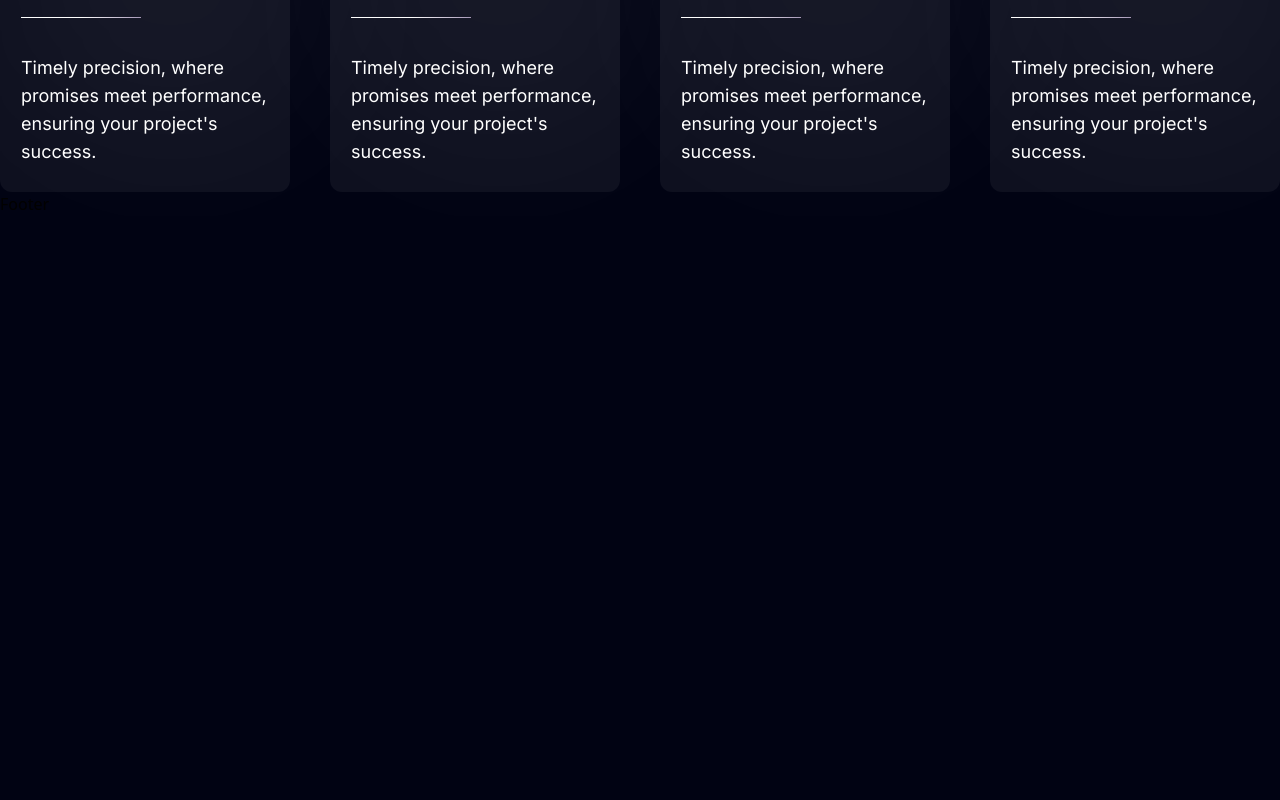
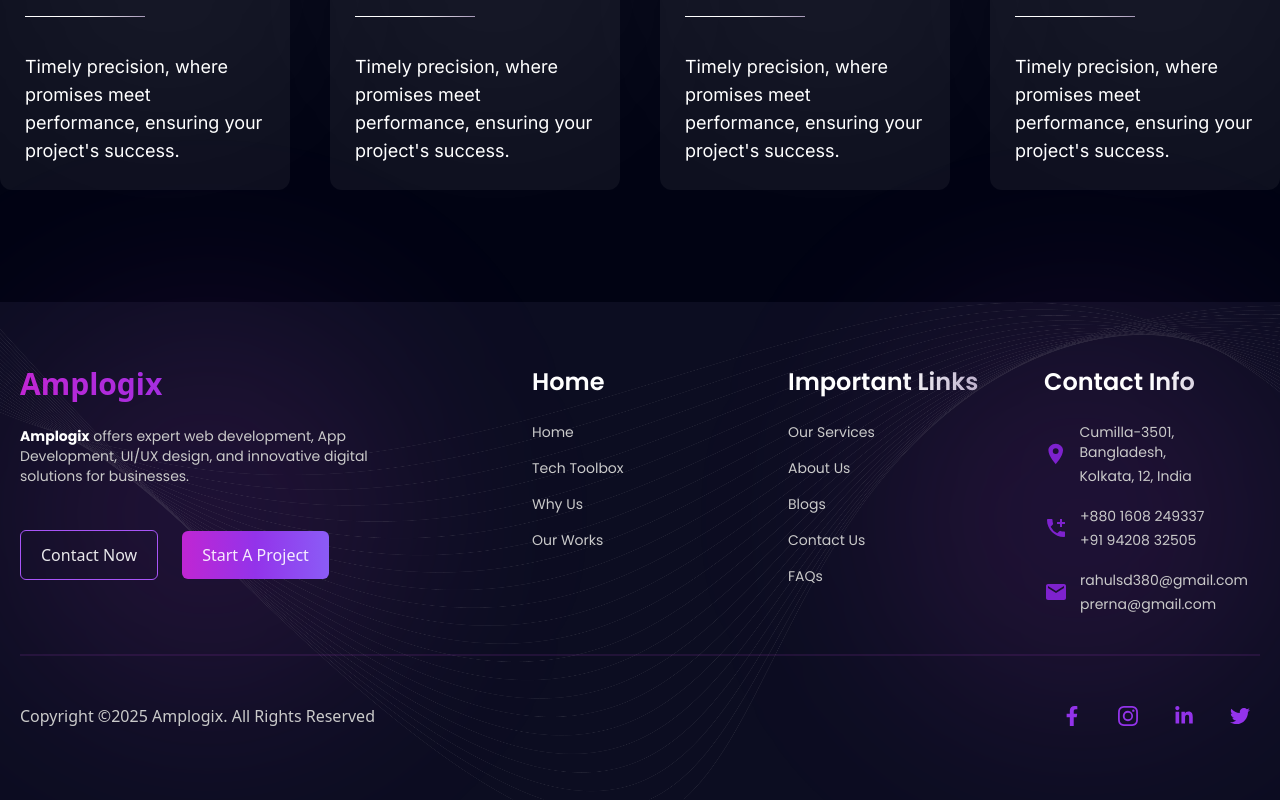
Before and after one commit to rahulsd380/Portfolio-Client, a Next.js app: page / in a window 1280 px wide. Shown: the part 1673-2473 px from the top of the page. Before the commit the page ends 1889 px from the top, so only its background shows below. Built offline with nearby package versions, Linux system fonts and the light colour scheme.

Commit message:
Added why choose us section aded footer

```diff
--- a/src/Components/Home/Hero/Hero.tsx
+++ b/src/Components/Home/Hero/Hero.tsx
@@ -13,7 +13,7 @@ const Hero = () => {
       />
       <h1 className="font-Poppins font-extrabold text-[86px] 2xl:text-[100px] text-white text-center max-w-[1300px] z-10 mx-auto">
         Empowering{" "}
-        <span className="bg-gradient-to-r from-fuchsia-600 via-purple-600 to-violet-400 bg-clip-text text-transparent">
+        <span className="bg-gradient-to-r from-fuchsia-600 via-purple-500 to-violet-300 bg-clip-text text-transparent">
           Your Success
         </span>{" "}
         through Technology
--- a/src/Components/Home/TechToolBox/TechToolBox.tsx
+++ b/src/Components/Home/TechToolBox/TechToolBox.tsx
@@ -83,7 +83,7 @@ const TechToolBox = () => {
   ];
 
   return (
-    <div className="mt-28 bg-[#0C0D21] px-5 py-16 relative">
+    <div id="tech-toolbox" className="mt-28 bg-[#0C0D21] px-5 py-16 relative">
       <div className="hidden lg:block size-[400px] rounded-full bg-primary-20/10 bg-opacity-30 blur-[100px] absolute top-[50px] left-2"></div>
       <div className="hidden lg:block size-[400px] rounded-full bg-primary-20/10 bg-opacity-30 blur-[100px] absolute top-4 right-0"></div>
       <Container>
--- a/src/Components/Home/WhyChooseUs/WhyChooseUs.tsx
+++ b/src/Components/Home/WhyChooseUs/WhyChooseUs.tsx
@@ -7,7 +7,7 @@ import WhyChooseUsCard from "./WhyChooseUsCard";
 const WhyChooseUs = () => {
   return (
     <Container>
-      <div className="mt-24 flex flex-col gap-[64px]">
+      <div id="why-us" className="mt-24 flex flex-col gap-[64px]">
         <Heading
           alignment="center"
           heading="Why Choose Us?"
--- a/src/Components/Home/WhyChooseUs/WhyChooseUsCard.tsx
+++ b/src/Components/Home/WhyChooseUs/WhyChooseUsCard.tsx
@@ -13,8 +13,8 @@ const WhyChooseUsCard: React.FC<TWhyChooseUsCard> = ({
   description,
 }) => {
   return (
-    <div className="bg-neutral-20 px-5 py-[25px] rounded-xl border border-transparent hover:border-purple-700 transition-all duration-300 relative group">
-      <div className="hidden lg:block size-[300px] rounded-full bg-neutral-20 group-hover:bg-primary-20/20 bg-opacity-30 blur-[100px] absolute top-2"></div>
+    <div className="bg-neutral-20 p-6 rounded-xl border border-transparent hover:border-purple-700 transition-all duration-300 relative group">
+      <div className="hidden lg:block size-[280px] rounded-full bg-neutral-20 group-hover:bg-primary-20/20 bg-opacity-30 blur-[100px] absolute top-2"></div>
       <Image src={icon} alt="on time delivery icon" className="size-[54px]" />
       <div className="flex flex-col gap-9 mt-12">
         <h1 className="bg-text-gradient bg-clip-text text-transparent text-2xl font-semibold font-Poppins">
--- a/src/Components/Shared/Footer/Footer.tsx
+++ b/src/Components/Shared/Footer/Footer.tsx
@@ -1,11 +1,236 @@
-
+"use client";
+import { IMAGES } from "@/assets";
+import Container from "@/Components/Reusable/Container/Container";
+import Image from "next/image";
+import Link from "next/link";
+import { BsInstagram } from "react-icons/bs";
+import { FaFacebookF, FaLinkedinIn, FaTwitter } from "react-icons/fa";
+import { IoLocationSharp } from "react-icons/io5";
+import { MdAddCall, MdEmail } from "react-icons/md";
 
 const Footer = () => {
-    return (
-        <div>
-            Footer
-        </div>
-    );
+  const homeLinks = [
+    {
+      label: "Home",
+      action: () => {
+        // router.push("/");
+        const homeSection = document.getElementById("home");
+        homeSection?.scrollIntoView({ behavior: "smooth" });
+      },
+    },
+    {
+      label: "Tech Toolbox",
+      action: () => {
+        // router.push("/");
+        const toolboxSection = document.getElementById("tech-toolbox");
+        toolboxSection?.scrollIntoView({ behavior: "smooth" });
+      },
+    },
+    {
+      label: "Why Us",
+      action: () => {
+        // router.push("/");
+        const whyUsSection = document.getElementById("why-us");
+        whyUsSection?.scrollIntoView({ behavior: "smooth" });
+      },
+    },
+    {
+      label: "Our Works",
+      action: () => {
+        // router.push("/");
+        const whyUsSection = document.getElementById("our-works");
+        whyUsSection?.scrollIntoView({ behavior: "smooth" });
+      },
+    },
+  ];
+
+  const importantLinks = [
+    {
+      label: "Our Services",
+      path: "/our-services",
+    },
+    {
+      label: "About Us",
+      path: "/about-us",
+    },
+    {
+      label: "Blogs",
+      path: "/blogs",
+    },
+    {
+      label: "Contact Us",
+      path: "/contact-us",
+    },
+    {
+      label: "FAQs",
+      path: "/faqs",
+    },
+  ];
+
+  const socialLinks = [
+    {
+      icon: <FaFacebookF />,
+      href: "#",
+    },
+    {
+      icon: <BsInstagram />,
+      href: "#",
+    },
+    {
+      icon: <FaLinkedinIn />,
+      href: "#",
+    },
+    {
+      icon: <FaTwitter />,
+      href: "#",
+    },
+  ];
+
+  const titleStyle =
+    "bg-text-gradient bg-clip-text text-transparent text-2xl font-semibold font-Poppins";
+
+  return (
+    <div className="mt-28 bg-[#0C0D21] px-5 py-16 relative">
+      <div className="z-20">
+        <Container>
+          <div className="hidden lg:block size-[400px] rounded-full bg-primary-20/10 bg-opacity-30 blur-[100px] absolute top-3 left-2 z-0"></div>
+          <div className="hidden lg:block size-[400px] rounded-full bg-primary-20/10 bg-opacity-30 blur-[100px] absolute top-4 right-0 z-0"></div>
+          <div className="grid grid-cols-1 md:grid-cols-2 lg:grid-cols-3 xl:grid-cols-5 gap-10 z-20 relative">
+            {/* Company info */}
+            <div className="flex flex-col gap-6 col-span-1 xl:col-span-2">
+              <Link
+                href="/"
+                className="text-3xl font-semibold bg-gradient-to-r from-fuchsia-600 via-purple-600 to-violet-500 bg-clip-text text-transparent"
+              >
+                Amplogix
+              </Link>
+              <p className="text-neutral-15 font-Poppins text-sm max-w-full xl:max-w-[80%]">
+                <span className="text-white font-bold">Amplogix</span> offers
+                expert web development, App Development, UI/UX design, and
+                innovative digital solutions for businesses.
+              </p>
+
+              <div className="flex items-center gap-6 z-10 mt-5">
+                <Link
+                  href={"/"}
+                  className="border border-purple-500 rounded-md focus:outline-none px-5 py-3 text-white/90 font-medium flex items-center gap-3 z-10"
+                >
+                  Contact Now
+                </Link>
+                <Link
+                  href={"/"}
+                  className="bg-gradient-to-r from-fuchsia-600 via-purple-600 to-violet-500 rounded-md focus:outline-none px-5 py-3 text-white/90 font-medium flex items-center gap-3 z-10"
+                >
+                  Start A Project
+                </Link>
+              </div>
+            </div>
+
+            <div className="flex flex-col gap-6">
+              <h1 className={titleStyle}>Home</h1>
+              <div className="flex flex-col gap-4">
+                {homeLinks.map(({ action, label }, index) => (
+                  <div
+                    key={index}
+                    onClick={action}
+                    className="text-neutral-15 font-Poppins text-sm hover:underline cursor-pointer"
+                  >
+                    {label}
+                  </div>
+                ))}
+              </div>
+            </div>
+
+            {/* Important links */}
+            <div className="flex flex-col gap-6">
+              <h1 className={titleStyle}>Important Links</h1>
+              <div className="flex flex-col gap-4">
+                {importantLinks?.map((link) => (
+                  <Link
+                    key={link?.label}
+                    href={link?.path}
+                    className="text-neutral-15 font-Poppins text-sm hover:underline"
+                  >
+                    {link?.label}
+                  </Link>
+                ))}
+              </div>
+            </div>
+
+            {/* Contact info */}
+            <div className="flex flex-col gap-6">
+              <h1 className={titleStyle}>Contact Info</h1>
+              <div className="flex flex-col gap-5">
+                <div className="text-neutral-15 font-Poppins text-sm flex items-center gap-3">
+                  <IoLocationSharp className="text-purple-700 text-2xl" />
+
+                  <div className="flex flex-col gap-1">
+                    <p>Cumilla-3501, Bangladesh,</p>
+                    <p>Kolkata, 12, India</p>
+                  </div>
+                </div>
+                <div className="text-neutral-15 font-Poppins text-sm flex items-center gap-3">
+                  <MdAddCall className="text-purple-700 text-2xl" />
+
+                  <div className="flex flex-col gap-1">
+                    <a href="tel:+880 1608 249337" className="hover:underline">
+                      +880 1608 249337
+                    </a>
+                    <a href="tel:+91 94208 32505" className="hover:underline">
+                      +91 94208 32505
+                    </a>
+                  </div>
+                </div>
+                <div className="text-neutral-15 font-Poppins text-sm flex items-center gap-3">
+                  <MdEmail className="text-purple-700 text-2xl" />
+                  <div className="flex flex-col gap-1">
+                    <a
+                      href="mailto:rahulsd380@gmail.com"
+                      className="hover:underline"
+                    >
+                      rahulsd380@gmail.com
+                    </a>
+                    <a
+                      href="mailto:prernabadwane@gmail.com"
+                      className="hover:underline"
+                    >
+                      prerna@gmail.com
+                    </a>
+                  </div>
+                </div>
+              </div>
+            </div>
+          </div>
+
+          <hr className="border border-primary-20/10 my-10" />
+
+          {/* Copyright and social media links */}
+          <div className="flex items-center justify-between relative z-20">
+            <p className="text-neutral-15">
+              Copyright ©2025 Amplogix. All Rights Reserved
+            </p>
+
+            <div className="flex items-center gap-4">
+              {socialLinks.map((link, index) => (
+                <a
+                  key={index}
+                  href={link.href}
+                  className="size-10 text-xl rounded-full text-purple-600 hover:text-white hover:bg-gradient-to-r from-fuchsia-600 via-purple-600 to-violet-500 transition duration-300 flex items-center justify-center"
+                >
+                  {link.icon}
+                </a>
+              ))}
+            </div>
+          </div>
+        </Container>
+      </div>
+      <Image
+        src={IMAGES.lineBg}
+        alt="linner-background"
+        className="absolute top-0 bottom-0 right-0 left-0 h-full opacity-15 z-0"
+      />
+    </div>
+  );
 };
 
 export default Footer;
--- a/src/Components/Shared/Navbar/Navbar.tsx
+++ b/src/Components/Shared/Navbar/Navbar.tsx
@@ -32,9 +32,9 @@ const Navbar = () => {
   ];
   return (
     <Container>
-      <div className="font-Poppins py-5 flex items-center justify-between">
+      <div id="home" className="font-Poppins py-5 flex items-center justify-between">
         <Link href={"/"} className="text-3xl font-semibold bg-gradient-to-r from-fuchsia-600 via-purple-600 to-violet-500 bg-clip-text text-transparent">
-          Logo
+        Amplogix
         </Link>
         <div className="flex items-center gap-6">
         <div className="flex items-center gap-6">
--- a/src/assets/index.ts
+++ b/src/assets/index.ts
@@ -1,4 +1,5 @@
 import heroBg from "../assets/images/hero-bg.png";
+import lineBg from "../assets/images/line-bg-image.png";
 // Tech logos
 import nextjs from "../assets/images/Tech Tolbox/nextjs.svg";
 import reactjs from "../assets/images/Tech Tolbox/reactjs.svg";
@@ -24,6 +25,7 @@ import pricing from "../assets/icons/pricing.svg";
 
 export const IMAGES = {
     heroBg,
+    lineBg,
 };
 
 export const ICONS = {
```
Also changed, not shown: src/assets/images/line-bg-image.png (added).
